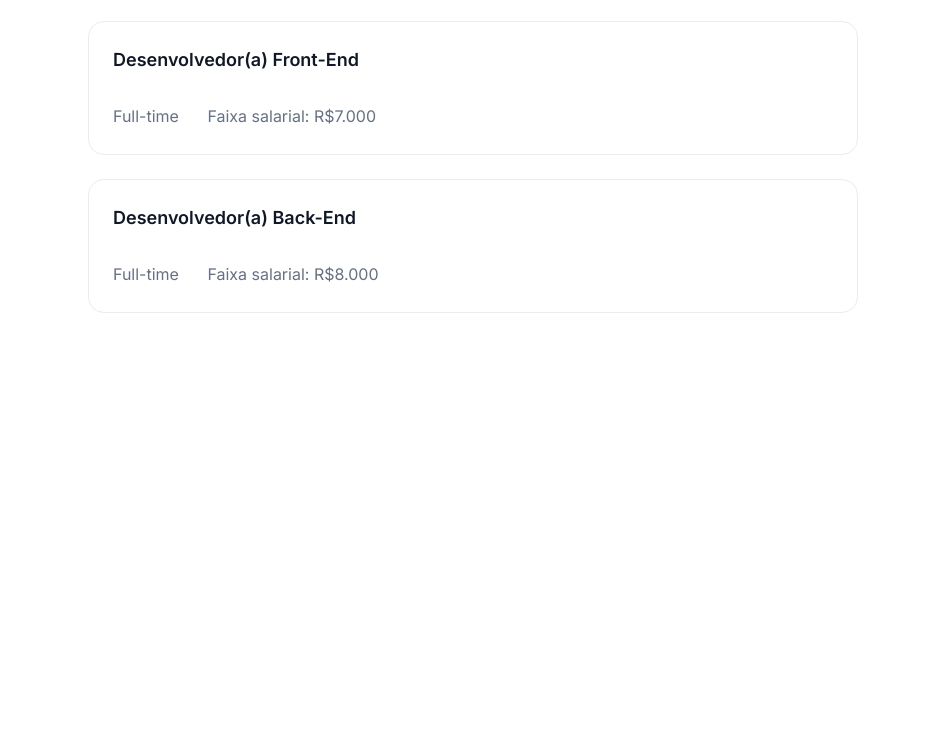
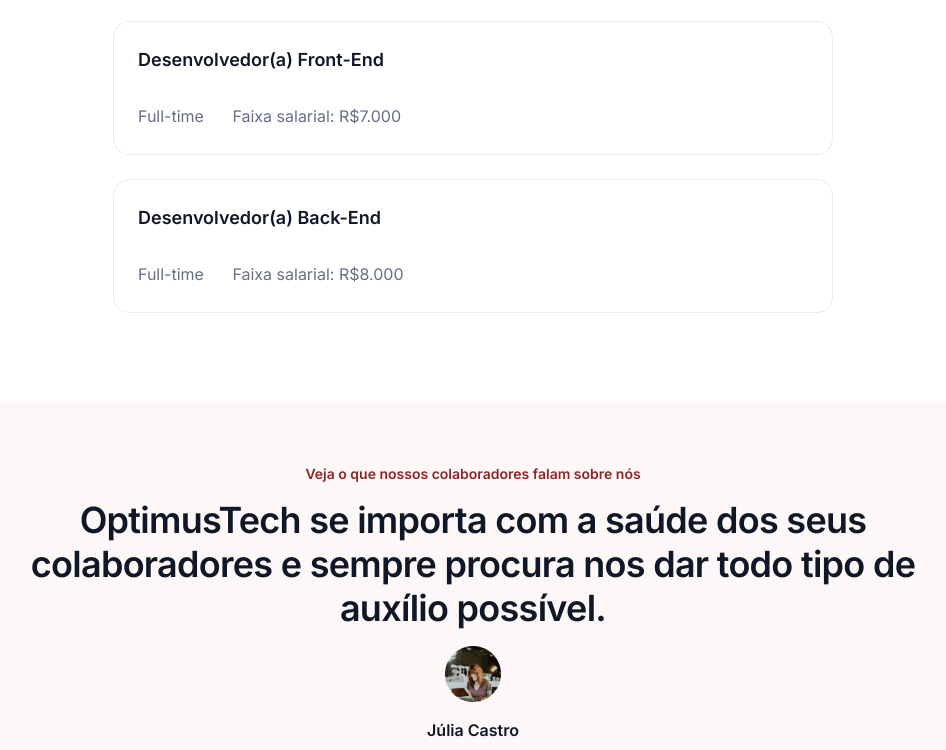
Before and after one commit to Lopes98/7-days-html-css, a plain HTML site: page index.html in a window 1280 px wide. Shown: the part 2050-2800 px from the top of the page, without its empty margins (167-1113 px from the left). Before the commit the page ends 2387 px from the top, so only its background shows below. Drawn offline with Linux system fonts and the light colour scheme.

Commit message:
new image and commit of statements

```diff
--- a/index.html
+++ b/index.html
@@ -126,5 +126,21 @@
                 </div>
             </div>
         </section>
+
+        <section id="statements">
+            <div id="container2">
+                <h3>Veja o que nossos colaboradores falam sobre nós</h3>
+                <h2>
+                    OptimusTech se importa com a saúde dos seus colaboradores e
+                    sempre procura nos dar todo tipo de auxílio possível.
+                </h2>
+                <img
+                    src="./assets/Avatar.png"
+                    alt="Imagem de colaboradora da empresa"
+                />
+                <h4>Júlia Castro</h4>
+                <p>Desenvolvedora Web</p>
+            </div>
+        </section>
     </body>
 </html>
--- a/style.css
+++ b/style.css
@@ -1,6 +1,7 @@
 @import url("https://fonts.googleapis.com/css2?family=Inter:wght@400;500;600&family=Merriweather+Sans:wght@300;400;700&display=swap");
 * {
     margin: 0;
+    box-sizing: border-box;
 }
 
 :root {
@@ -177,7 +178,7 @@ header {
 
 #jobs-container p:first-child {
     color: var(--red-default);
-    background-color: hsla(0, 0%, 95.69%, 1);
+    background-color: hsla(0, 77%, 43%, 0.03);
     border-radius: 16px;
 
     padding: 4px 12px;
@@ -242,3 +243,49 @@ header {
 .job .info span + span {
     margin-left: 24px;
 }
+
+#statements {
+    margin: 0 32px;
+    padding: 32px;
+}
+
+#statements #container2 {
+    display: flex;
+    flex-direction: column;
+    align-items: center;
+    margin: 32px;
+
+    background-color: hsla(0, 77%, 43%, 0.03);
+    border-radius: 16px;
+}
+
+#container2 h3 {
+    margin-top: 64px;
+
+    color: var(--red-default);
+    font-size: 14px;
+    font-weight: bold;
+}
+
+#container2 h2 {
+    margin: 16px 64px;
+
+    font-size: 36px;
+    letter-spacing: -0.72px;
+    line-height: 44px;
+    text-align: center;
+    color: hsla(221, 43%, 11%, 1);
+}
+
+#container2 h4 {
+    color: var(--gray-900);
+    line-height: 24px;
+
+    margin: 16px 16px 4px;
+}
+
+#container2 p {
+    margin-bottom: 64px;
+
+    color: var(--gray-500);
+}
```
Also changed, not shown: assets/Avatar.png (added).
